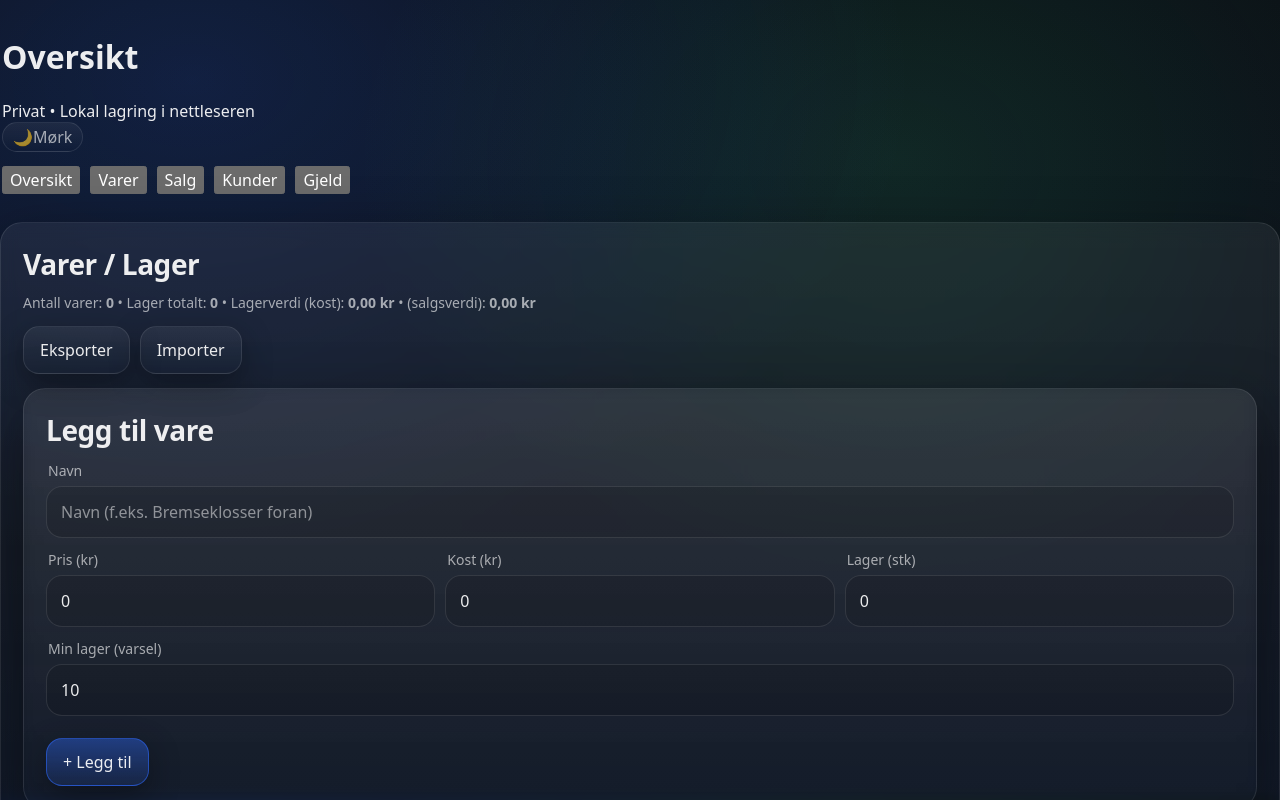
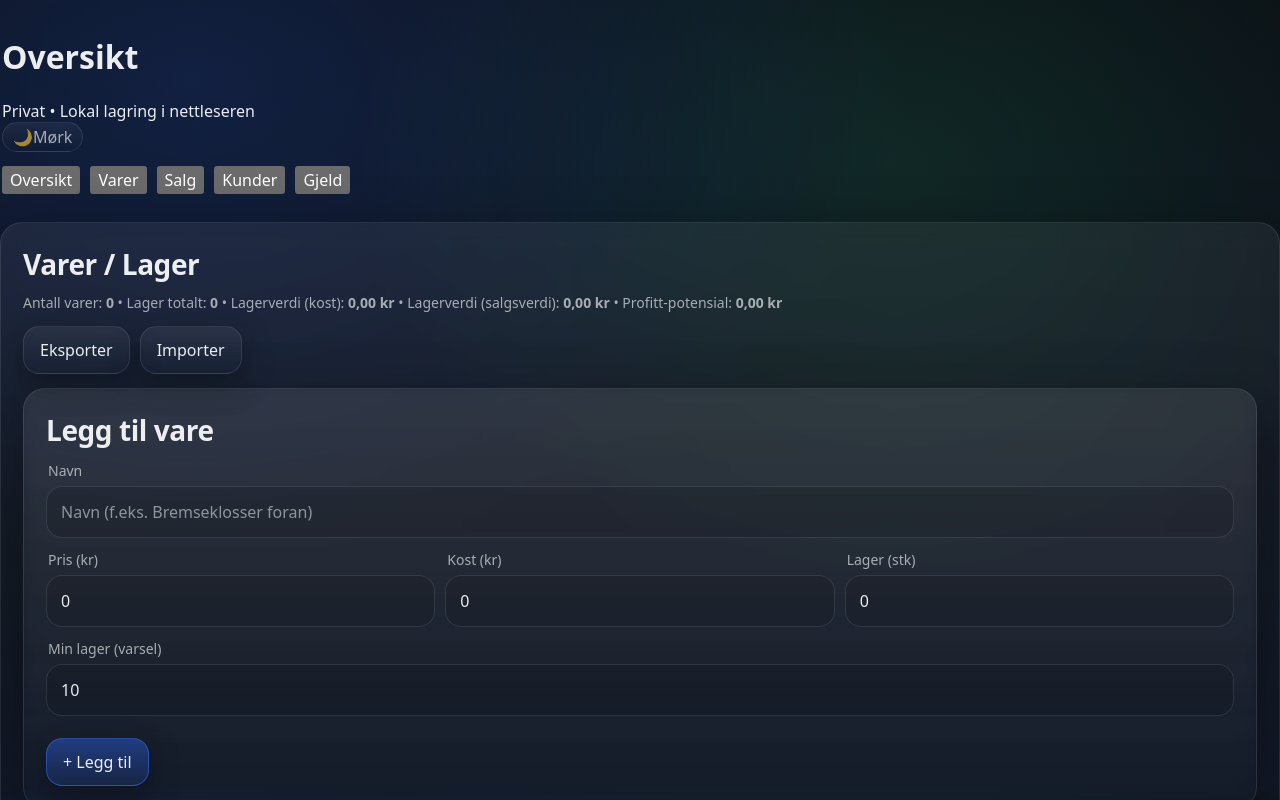
Before and after one commit to nikolaihoffmann-svg/Nikasso-, a React (Vite) app: page / in a window 1280 px wide. Both pictures are taken after a click on the button "Varer". Shown: the top 800 px of the page. Built offline with nearby package versions, Linux system fonts and the light colour scheme.

Commit message:
Update Varer.tsx

```diff
--- a/src/pages/Varer.tsx
+++ b/src/pages/Varer.tsx
@@ -31,35 +31,33 @@ export function Varer() {
   const [price, setPrice] = useState("0");
   const [cost, setCost] = useState("0");
   const [stock, setStock] = useState("0");
-  // ✅ Default min-lager = 10
-  const [minStock, setMinStock] = useState("10");
+  const [minStock, setMinStock] = useState("10"); // default 10
 
   const [q, setQ] = useState("");
   const [edit, setEdit] = useState<Vare | null>(null);
 
   const filtered = useMemo(() => {
     const qq = q.trim().toLowerCase();
-    if (!qq) return items;
-    return items.filter((i) => i.name.toLowerCase().includes(qq));
+    const list = items.slice().sort((a, b) => (a.name || "").localeCompare(b.name || "", "nb-NO", { sensitivity: "base" }));
+    if (!qq) return list;
+    return list.filter((i) => i.name.toLowerCase().includes(qq));
   }, [items, q]);
 
   const stats = useMemo(() => {
     const count = items.length;
-    const totalStock = items.reduce((a, b) => a + (b.stock || 0), 0);
-    const costTotal = items.reduce((a, b) => a + (b.cost || 0) * (b.stock || 0), 0);
-    const saleTotal = items.reduce((a, b) => a + (b.price || 0) * (b.stock || 0), 0);
-    const lowCount = items.reduce(
-      (a, b) => a + ((b.stock ?? 0) <= (b.minStock ?? 0) && (b.minStock ?? 0) > 0 ? 1 : 0),
-      0
-    );
+    const totalStock = items.reduce((a, b) => a + (Number(b.stock) || 0), 0);
 
-    return {
-      count,
-      totalStock,
-      costTotal: round2(costTotal),
-      saleTotal: round2(saleTotal),
-      lowCount,
-    };
+    const costTotal = round2(items.reduce((a, b) => a + (Number(b.cost) || 0) * (Number(b.stock) || 0), 0));
+    const saleTotal = round2(items.reduce((a, b) => a + (Number(b.price) || 0) * (Number(b.stock) || 0), 0));
+    const profitPotential = round2(saleTotal - costTotal);
+
+    const lowCount = items.reduce((a, b) => {
+      const min = Number(b.minStock ?? 0);
+      const st = Number(b.stock ?? 0);
+      return a + (min > 0 && st <= min ? 1 : 0);
+    }, 0);
+
+    return { count, totalStock, costTotal, saleTotal, profitPotential, lowCount };
   }, [items]);
 
   function addItem() {
@@ -79,7 +77,6 @@ export function Varer() {
     setPrice("0");
     setCost("0");
     setStock("0");
-    // ✅ resetter tilbake til 10 etter lagt til
     setMinStock("10");
   }
 
@@ -109,15 +106,15 @@ export function Varer() {
         const normalized = next
           .map((x: any) => ({
             id: String(x.id ?? uid("item")),
-            name: String(x.name ?? ""),
+            name: String(x.name ?? "").trim(),
             price: Number(x.price ?? 0),
             cost: Number(x.cost ?? 0),
             stock: Number(x.stock ?? 0),
-            minStock: Number(x.minStock ?? 10), // ✅ default 10 om mangler i import
+            minStock: Number(x.minStock ?? 10),
             createdAt: String(x.createdAt ?? new Date().toISOString()),
             updatedAt: String(x.updatedAt ?? new Date().toISOString()),
           }))
-          .filter((x) => x.name.trim().length > 0);
+          .filter((x) => x.name.length > 0);
 
         setAll(normalized);
       } catch {
@@ -128,17 +125,17 @@ export function Varer() {
   }
 
   function isLow(i: Vare) {
-    const min = i.minStock ?? 0;
+    const min = Number(i.minStock ?? 0);
     if (min <= 0) return false;
-    return (i.stock ?? 0) <= min;
+    return Number(i.stock ?? 0) <= min;
   }
 
   return (
     <div className="card">
       <div className="cardTitle">Varer / Lager</div>
       <div className="cardSub">
-        Antall varer: <b>{stats.count}</b> • Lager totalt: <b>{stats.totalStock}</b> • Lagerverdi (kost):{" "}
-        <b>{fmtKr(stats.costTotal)}</b> • (salgsverdi): <b>{fmtKr(stats.saleTotal)}</b>
+        Antall varer: <b>{stats.count}</b> • Lager totalt: <b>{stats.totalStock}</b> • Lagerverdi (kost): <b>{fmtKr(stats.costTotal)}</b> •
+        Lagerverdi (salgsverdi): <b>{fmtKr(stats.saleTotal)}</b> • Profitt-potensial: <b>{fmtKr(stats.profitPotential)}</b>
         {stats.lowCount > 0 ? (
           <>
             {" "}
@@ -189,13 +186,7 @@ export function Varer() {
 
           <div>
             <label className="label">Min lager (varsel)</label>
-            <input
-              className="input"
-              inputMode="numeric"
-              value={minStock}
-              onChange={(e) => setMinStock(e.target.value)}
-              placeholder="0 = ingen varsel"
-            />
+            <input className="input" inputMode="numeric" value={minStock} onChange={(e) => setMinStock(e.target.value)} placeholder="0 = ingen varsel" />
           </div>
 
           <div className="btnRow">
@@ -213,15 +204,27 @@ export function Varer() {
       </div>
 
       <div className="list">
-        {filtered.map((i) => (
+        {filtered.map((i) => {
+          const st = Number(i.stock ?? 0);
+          const costTotal = round2(st * Number(i.cost ?? 0));
+          const saleTotal = round2(st * Number(i.price ?? 0));
+          const profitPotential = round2(saleTotal - costTotal);
+
+          return (
             <div key={i.id} className={isLow(i) ? "item low" : "item"}>
               <div className="itemTop">
                 <div>
                   <p className="itemTitle">{i.name}</p>
+
                   <div className="itemMeta">
-                  Pris: <b>{fmtKr(i.price)}</b> • Kost: <b>{fmtKr(i.cost)}</b> • Lager: <b>{i.stock}</b> • Min:{" "}
-                  <b>{i.minStock}</b>
+                    Lager: <b>{i.stock}</b> • Min: <b>{i.minStock}</b> • Kost/stk: <b>{fmtKr(i.cost)}</b> • Pris/stk: <b>{fmtKr(i.price)}</b>
                   </div>
+
+                  <div className="itemMeta" style={{ marginTop: 6 }}>
+                    Kost totalt: <b>{fmtKr(costTotal)}</b> • Salgsverdi totalt: <b>{fmtKr(saleTotal)}</b> • Profitt-potensial:{" "}
+                    <b>{fmtKr(profitPotential)}</b>
+                  </div>
+
                   {isLow(i) ? <div className="lowTag">⚠️ Lavt lager (≤ {i.minStock})</div> : null}
                 </div>
 
@@ -250,7 +253,8 @@ export function Varer() {
                 </button>
               </div>
             </div>
-        ))}
+          );
+        })}
 
         {filtered.length === 0 ? <div className="item">Ingen treff.</div> : null}
       </div>
@@ -275,10 +279,9 @@ function EditForm(props: { item: Vare; onSave: (next: Omit<Vare, "createdAt" | "
   const [price, setPrice] = useState(String(props.item.price ?? 0));
   const [cost, setCost] = useState(String(props.item.cost ?? 0));
   const [stock, setStock] = useState(String(props.item.stock ?? 0));
-  const [minStock, setMinStock] = useState(String(props.item.minStock ?? 10)); // ✅ om tom, default 10
+  const [minStock, setMinStock] = useState(String(props.item.minStock ?? 10));
 
   return (
-    <div>
     <div className="fieldGrid">
       <div>
         <label className="label">Navn</label>
@@ -324,6 +327,5 @@ function EditForm(props: { item: Vare; onSave: (next: Omit<Vare, "createdAt" | "
         </button>
       </div>
     </div>
-    </div>
   );
 }
```
Lines whose indentation alone changed are shown as unchanged.
